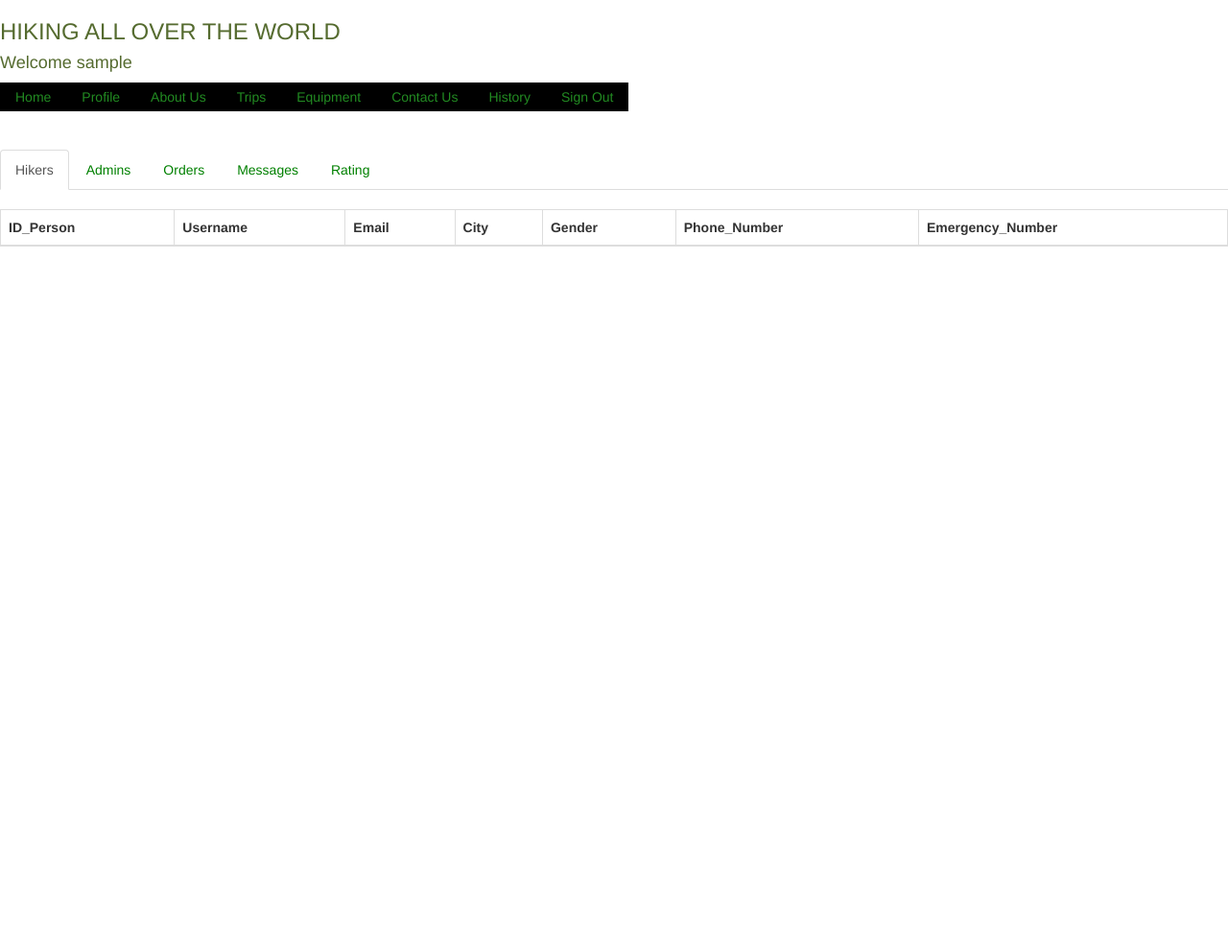
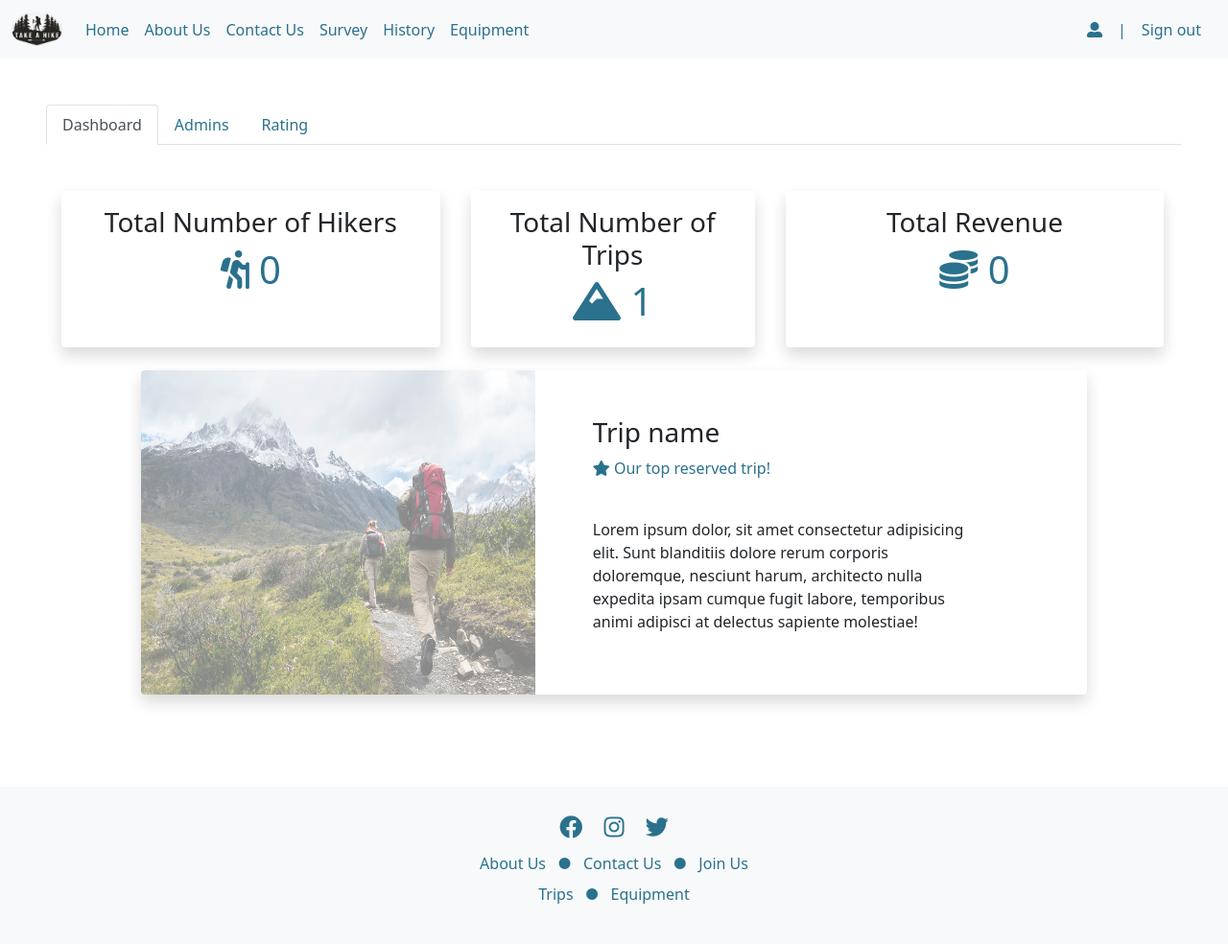
Before and after one commit to SamaRostom/Hiking-Project, a PHP site: page /history.php in a window 1280 px wide. Shown: the whole page at 96% size. Before the commit the page ends 257 px from the top, so only its background shows below. Run offline with PHP 8.4, Linux system fonts and the light colour scheme; the visitor is signed in with stand-in values (Sample User, id 1); tables that the repository leaves empty or names only in its code hold one stand-in row (values such as "Sample post"); data that the repository does not hold is empty.

Commit message:
Update History.php

```diff
--- a/History.php
+++ b/History.php
@@ -2,14 +2,26 @@
 <html>
 <head>
 	<title>History</title>
-	<link rel="stylesheet" href="https://maxcdn.bootstrapcdn.com/bootstrap/3.4.1/css/bootstrap.min.css">
-    <script src="https://ajax.googleapis.com/ajax/libs/jquery/3.5.1/jquery.min.js"></script>
-    <script src="https://maxcdn.bootstrapcdn.com/bootstrap/3.4.1/js/bootstrap.min.js"></script>
-    <link rel="stylesheet" href="https://cdnjs.cloudflare.com/ajax/libs/font-awesome/4.7.0/css/font-awesome.min.css">
+  <link rel='icon' type="image/x-icon" href='images/logo.ico'>
+  <link href="https://cdn.jsdelivr.net/npm/bootstrap@5.1.3/dist/css/bootstrap.min.css" rel="stylesheet">
+  <script src="https://cdn.jsdelivr.net/npm/bootstrap@5.1.3/dist/js/bootstrap.bundle.min.js"></script>
+  <link rel="stylesheet" type="text/css" href="https://cdnjs.cloudflare.com/ajax/libs/font-awesome/5.15.4/css/all.min.css">
+  <style>
+    thead{
+      color: white;
+      background-color:  #2a718e;
+    }
+    .nav-link, .count{
+      color: #2a718e
+    }
+    .toptrip{
+      overflow:hidden;
+    }
+  </style>
 </head>
 <body>
 	<?php
-        include "Menu.php";
+        include "navbar.php";
         $servername = "localhost";
         $username = "root";
         $password = "";
@@ -17,29 +29,97 @@
 
         $conn = new mysqli($servername, $username, $password, $dbname);
     ?>
-    <br><br>
-  <ul class="nav nav-tabs">
-    <li class="active"><a data-toggle="tab" href="#hikers">Hikers</a></li>
-    <li><a data-toggle="tab" href="#admins">Admins</a></li>
-    <li><a data-toggle="tab" href="#orders">Orders</a></li>
-    <li><a data-toggle="tab" href="#messages">Messages</a></li>
-    <li><a data-toggle="tab" href="#rating">Rating</a></li>
+    <div class='m-5'>
+    <ul class="nav nav-tabs" id="myTab">
+  <li class="nav-item dashboard">
+    <button class="nav-link active" data-bs-toggle="tab" data-bs-target="#dashboard" type="button">Dashboard</button>
+  </li>
+  <li class="nav-item hikers">
+    <button class="nav-link" data-bs-toggle="tab" data-bs-target="#hikers" type="button">Hikers</button>
+  </li>
+  <li class="nav-item admins">
+    <button class="nav-link" data-bs-toggle="tab" data-bs-target="#admins" type="button">Admins</button>
+  </li>
+  <li class="nav-item orders">
+    <button class="nav-link" data-bs-toggle="tab" data-bs-target="#orders" type="button">Orders</button>
+  </li>
+  <!-- <li class="nav-item messages">
+    <button class="nav-link" data-bs-toggle="tab" data-bs-target="#messages" type="button">Messages</button>
+  </li> -->
+  <li class="nav-item rating">
+    <button class="nav-link" data-bs-toggle="tab" data-bs-target="#rating" type="button">Rating</button>
+  </li>
 </ul>
+<div class="tab-content" id="myTabContent">
+  <!-- -------------DASHBOARD CONTAINER-------------- -->
+  <div class="tab-pane fade show active py-5" id="dashboard">
+  <div class='row col-12 mx-auto'>
+  <div class='p-3 col-4 mx-3 rounded shadow text-center'>
+            <?php
+                $ss = " SELECT COUNT(ID_Person) AS TotalNumberofHikers FROM person WHERE ID_Type=2"  ;
+                $rr = mysqli_query ($conn ,$ss);
+                $dd =  mysqli_fetch_assoc($rr);
+                $TotalNumberofHikers=$dd['TotalNumberofHikers'];
+            ?>
+      <h1 class='fs-3'>Total Number of Hikers</h1>
+      <h1 class='count'><i class="fas fa-hiking"></i> <?php echo $TotalNumberofHikers; ?> </h1>
+    </div>
+    <div class='p-3 col-3 mx-3 rounded shadow text-center'>
+            <?php
+                $sss = " SELECT COUNT(Trip_Code) AS TotalNumberofTrips FROM trips"  ;
+                $rrr = mysqli_query ($conn ,$sss);
+                $ddd =  mysqli_fetch_assoc($rrr);
+                $TotalNumberofTrips=$ddd['TotalNumberofTrips'];
+            ?>
+      <h1 class='fs-3'>Total Number of Trips</h1>
+      <h1 class='count'><i class="fas fa-mountain"></i> <?php echo $TotalNumberofTrips; ?> </h1>
+    </div>
+            <?php
+                $TotalRevenue=0;
+                $sq = "SELECT * FROM `order`" ;
+                $r = mysqli_query ($conn ,$sq);
+                while($data2 = $r->fetch_array(MYSQLI_ASSOC)){
+                  $TotalRevenue+=$data2['Total_Price'];
+               }
+            ?>
+    <div class='p-3 col-4 mx-3 rounded shadow text-center'>
+      <h1 class='fs-3'>Total Revenue</h1>
+      <h1 class='count'><i class="fas fa-coins"></i> <?php echo $TotalRevenue; ?> </h1>
+    </div>
+  </div>
 
-  <div class="tab-content">
-    <div id="hikers" class="tab-pane fade in active">
-      <!-- <h3>Hiker's Info</h3> -->
+  <!-- highest trip in orders table -->
+  <div class='toptrip row col-10 rounded shadow mx-auto mt-4'>
+    <img src='images/hiking2.jpg' class='p-0 col-5'>
+    <div class='col-5 m-5'>
+            <?php
+              //   $TotalRevenue;
+              //   // $sq = "SELECT * FROM `order`" ;
+              //   $sql = "SELECT TOP 5  Trip_Code
+              //   FROM order";
+              //   $r = mysqli_query ($conn ,$sq);
+              //   while($data2 = $r->fetch_array(MYSQLI_ASSOC)){
+              //     $TotalRevenue=$data2;
+              //  }
+            ?>
+    <h1 class='fs-3'>Trip name</h1>
+    <p class='count'><i class="fas fa-star"></i> Our top reserved trip!</p>
     <br>
+    <p>Lorem ipsum dolor, sit amet consectetur adipisicing elit. Sunt blanditiis dolore rerum corporis doloremque, nesciunt harum, architecto nulla expedita ipsam cumque fugit labore, temporibus animi adipisci at delectus sapiente molestiae!</p>
+    </div>
+  </div>
+
+  </div>
+
+
+  <!-- -------------HIKERS CONTAINER-------------- -->
+  <div class="tab-pane fade  py-5" id="hikers">
   <table class="table table-hover table-striped table-bordered">
         <thead>
             <tr>
                 <th>ID_Person</th>
                 <th>Username</th>
-                <th>Email</th>
-                <th>City</th>
-                <th>Gender</th>
-                <th>Phone_Number</th>
-                <th>Emergency_Number</th>
+                <th>Profile</th>
             </tr>
         </thead>
         <tbody>
@@ -47,24 +127,21 @@
                 $s = " SELECT * FROM person WHERE ID_Type=2"  ;
                 $result = mysqli_query ($conn ,$s);
                 while($data = $result->fetch_array(MYSQLI_ASSOC)){
-                   echo"<tr><td> ".$data['ID_Person']."</td>";
-                   echo"<td>".$data['Username']."</td>";
-                   echo"<td>".$data['Email']."</td>";
-                   echo"<td>".$data['City']."</td>";
-                   echo"<td>".$data['Gender']."</td>";
-                   echo"<td>".$data['Phone_Number']."</td>";
-                   echo"<td>".$data['Emergency_Number']."</td></tr>";
+                   echo"<tr><td> ".$data['ID_Person']."</td>
+                   <td>".$data['Username']."</td>";
+                   ?>
+                   <td> <a href='ViewProfile.php?id=<?php echo $data['ID_Person'] ?>'><i class="fas fa-user-alt"></i></a> </td></tr>
+                   <?php
                }
             ?>
         </tbody>
       </table>
+  </div>
 
-    </div>
-    <div id="admins" class="tab-pane fade">
-      <!-- <h3>Admin's History</h3> -->
-      <br>
+  <!-- -------------ADMINS CONTAINER-------------- -->
+  <div class="tab-pane fade py-5" id="admins">
   <form action="AddAdmin.php">
-        <button type="submit" class="btn btn-default"><span class="glyphicon glyphicon-plus"></span> Add</button>
+        <button type="submit" class="btn btn-dark px-3">Add <i class="fas fa-user-plus"></i></button>
       </form>
       <br>
       <table class="table table-hover table-striped table-bordered">
@@ -72,12 +149,8 @@
             <tr>
                 <th>ID_Person</th>
                 <th>Username</th>
-                <th>Email</th>
-                <th>City</th>
-                <th>Gender</th>
-                <th>Phone_Number</th>
-                <th>Emergency_Number</th>
-                <th>Delete Admin</th>
+                <th>Profile</th>
+                <th>Delete</th>
             </tr>
         </thead>
         <tbody>
@@ -89,12 +162,8 @@
                    <tr>
                    	   <td> <?php echo $data1['ID_Person'] ?></td>
                        <td> <?php echo $data1['Username'] ?></td>
-                       <td> <?php echo $data1['Email'] ?></td>
-                       <td> <?php echo $data1['City'] ?></td>
-                       <td> <?php echo $data1['Gender'] ?></td>
-                       <td> <?php echo $data1['Phone_Number'] ?></td>
-                       <td> <?php echo $data1['Emergency_Number'] ?></td>
-                       <td> <a href=DeleteAdmin.php?id=<?php echo $data1['ID_Person'] ?>><i class="fa fa-trash"></i></a></td>
+                       <td> <a href='ViewProfile.php?id=<?php echo $data1['ID_Person'] ?>'><i class="fas fa-user-alt"></i></a> </td>
+                       <td> <a href="DeleteAdmin.php?id=<?php echo $data1['ID_Person'] ?>"><i class="fa fa-trash text-danger"></i></a></td>
                    </tr>
                 <?php
                }
@@ -102,9 +171,9 @@
         </tbody>
       </table>
   </div>
-    <div id="orders" class="tab-pane fade">
-      <!-- <h3>Order's History</h3> -->
-      <br>
+
+  <!-- -------------ORDERS CONTAINER-------------- -->
+  <div class="tab-pane fade py-5" id="orders">
   <table class="table table-hover table-striped table-bordered">
         <thead>
             <tr>
@@ -120,19 +189,19 @@
                 $sq = "SELECT * FROM `order`" ;
                 $r = mysqli_query ($conn ,$sq);
                 while($data2 = $r->fetch_array(MYSQLI_ASSOC)){
-                   echo"<tr><td> ".$data2['Order_Code']."</td>";
-                   echo"<td>".$data2['ID_Person']."</td>";
-                   echo"<td>".$data2['Trip_Code']."</td>";
-                   echo"<td>".$data2['Order_Date']."</td>";
-                   echo"<td>".$data2['Total_Price']."</td></tr>";
+                   echo"<tr><td> ".$data2['Order_Code']."</td>
+                   <td>".$data2['ID_Person']."</td>
+                   <td>".$data2['Trip_Code']."</td>
+                   <td>".$data2['Order_Date']."</td>
+                   <td>".$data2['Total_Price']."</td></tr>";
                }
             ?>
         </tbody>
       </table>
   </div>
-    <div id="messages" class="tab-pane fade">
-      <!-- <h3>Message's History</h3> -->
-      <br>
+
+    <!-- -------------MESSAGES CONTAINER-------------- -->
+    <!-- <div class="tab-pane fade py-5" id="messages">
     <table class="table table-hover table-striped table-bordered">
         <thead>
             <tr>
@@ -145,31 +214,30 @@
         </thead>
         <tbody>
             <?php
-                $s2 = "SELECT * FROM `message`" ;
-                $r2 = mysqli_query ($conn ,$s2);
-                while($data3 = $r2->fetch_array(MYSQLI_ASSOC)){
-                   echo"<tr><td> ".$data3['Sender_ID']."</td>";
-                   echo"<td>".$data3['Receiver_ID']."</td>";
-                   echo"<td>".$data3['Message']."</td>";
-                   echo"<td>".$data3['Message_Code']."</td>";
-                   echo"<td>".$data3['Message_Time']."</td></tr>";
-               }
+              //   $s2 = "SELECT * FROM `message`" ;
+              //   $r2 = mysqli_query ($conn ,$s2);
+              //   while($data3 = $r2->fetch_array(MYSQLI_ASSOC)){
+              //      echo"<tr><td> ".$data3['Sender_ID']."</td>";
+              //      echo"<td>".$data3['Receiver_ID']."</td>";
+              //      echo"<td>".$data3['Message']."</td>";
+              //      echo"<td>".$data3['Message_Code']."</td>";
+              //      echo"<td>".$data3['Message_Time']."</td></tr>";
+              //  }
             ?>
         </tbody>
       </table>
+    </div> -->
 
-    </div>
-    <div id="rating" class="tab-pane fade">
-      <!-- <h3>Rating's History</h3> -->
-      <br>
+      <!-- -------------RATING CONTAINER-------------- -->
+  <div class="tab-pane fade py-5" id="rating">
   <table class="table table-hover table-striped table-bordered">
         <thead>
             <tr>
+                <th>ID_Person</th>
+                <th>Survey_ID</th>
+                <th>Date</th>
                 <th>Rating</th>
                 <th>Feedback</th>
-                <th>ID_Person</th>
-                <th>Date</th>
-                <th>Survey_ID</th>
             </tr>
         </thead>
         <tbody>
@@ -177,11 +245,11 @@
                 $s4 = "SELECT * FROM `survey`" ;
                 $r4 = mysqli_query ($conn ,$s4);
                 while($data4 = $r4->fetch_array(MYSQLI_ASSOC)){
-                   echo"<tr><td> ".$data4['Rating']."</td>";
-                   echo"<td>".$data4['Feedback']."</td>";
-                   echo"<td>".$data4['ID_Person']."</td>";
+                   echo"<tr><td> ".$data4['ID_Person']."</td>";
+                   echo"<td>".$data4['Survey_ID']."</td>";
                    echo"<td>".$data4['Date']."</td>";
-                   echo"<td>".$data4['Survey_ID']."</td></tr>";
+                   echo"<td>".$data4['Rating']."</td>";
+                   echo"<td>".$data4['Feedback']."</td></tr>";
                }
             ?>
         </tbody>
@@ -189,5 +257,15 @@
     </div>
 </div>
 </div>
+<?php
+
+  if($_SESSION['ID_Type'] == "3" || $_SESSION['ID_Type'] == "4"){ //Auditor
+	echo "<script>
+	document.querySelector('.hikers').style.display = 'none'
+	document.querySelector('.orders').style.display = 'none'
+	</script>";
+  }
+ include('footer.php');
+  ?>
 </body>
 </html>
```
Lines whose indentation alone changed are shown as unchanged.
